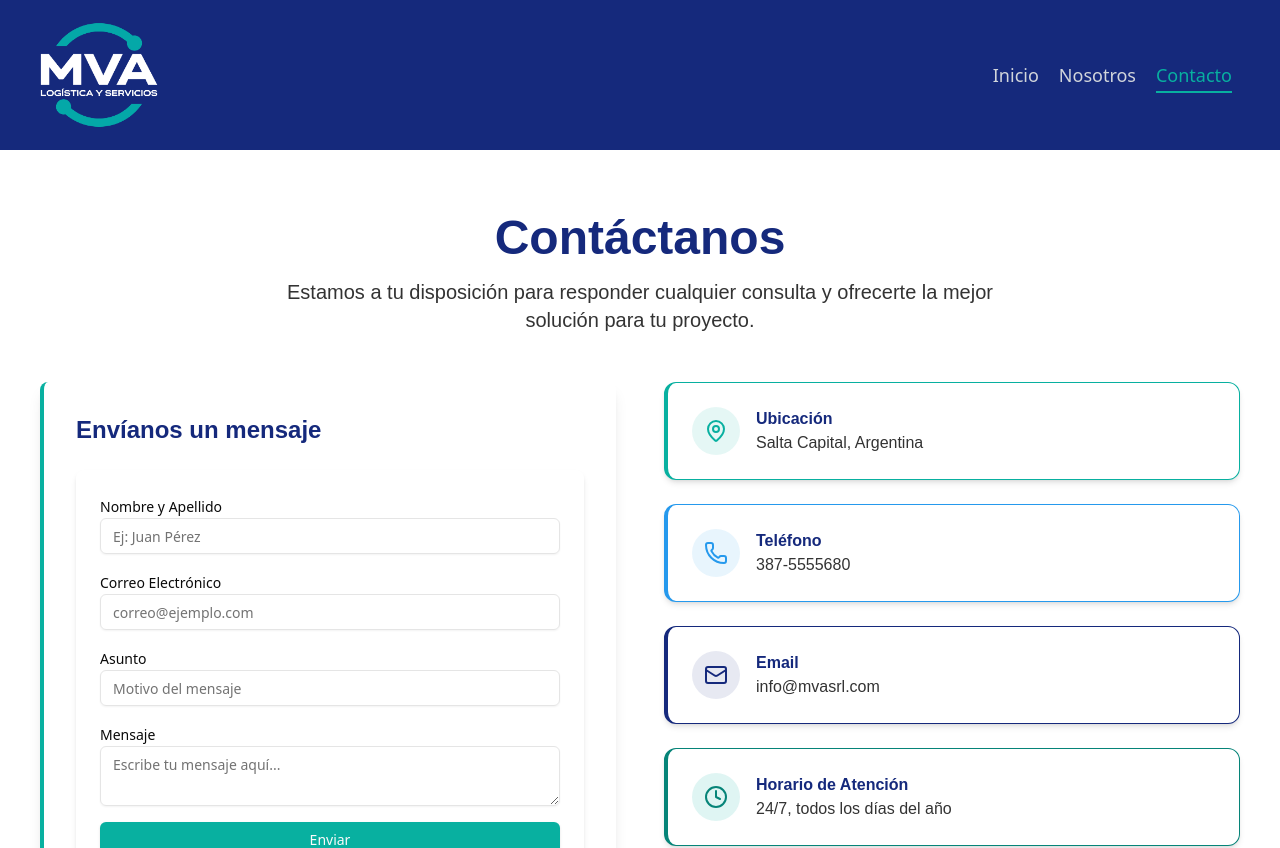
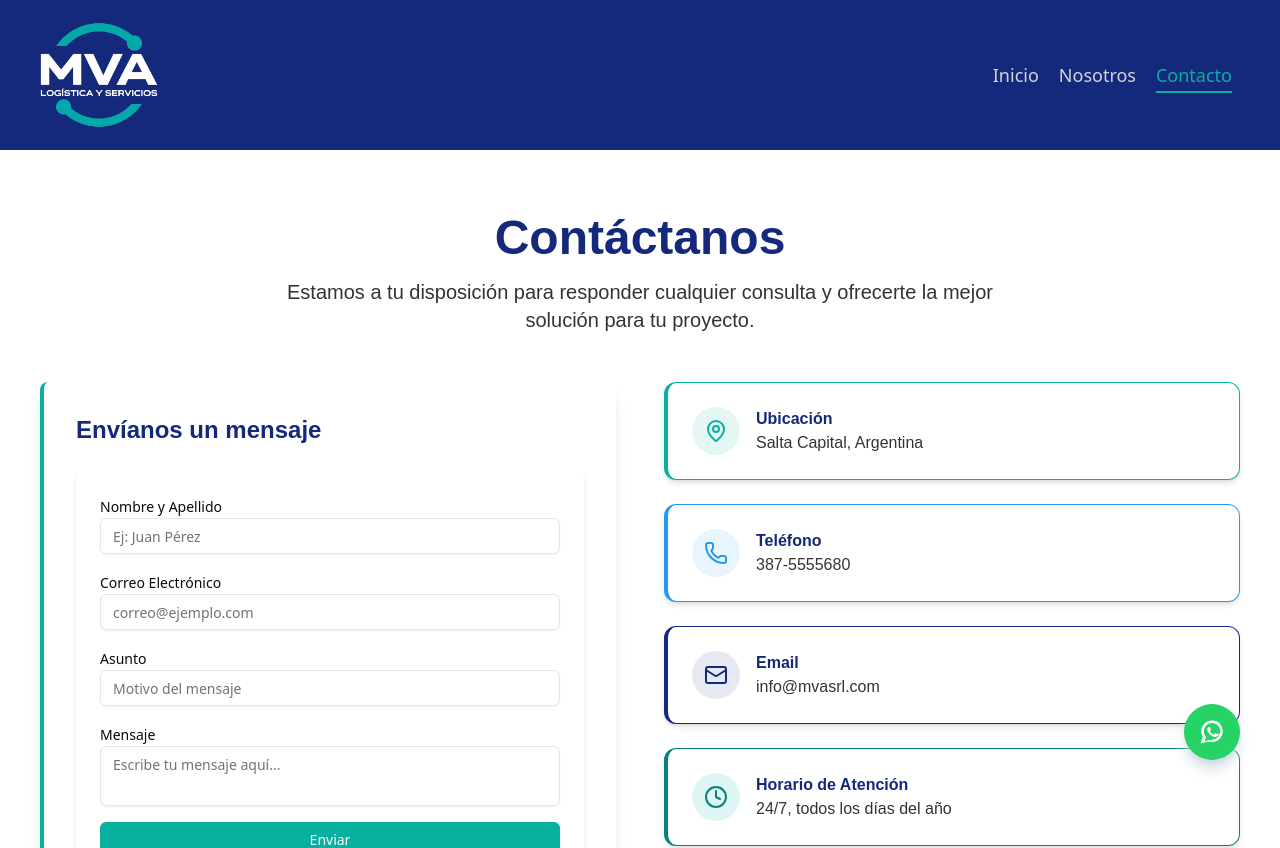
Before and after one commit to ArielDRighi/mva-frontend, a Next.js app: page /contacto in a window 1280 px wide. Shown: the top 848 px of the page. Built offline with nearby package versions, Linux system fonts and the light colour scheme.

Commit message:
feat: creacion componente WhatsAppFloating y utilizacion en todas las page

```diff
--- a/components/forms/ContactForm.tsx
+++ b/components/forms/ContactForm.tsx
@@ -85,6 +85,7 @@ export function ContactForm() {
           id="message"
           {...register("message")}
           placeholder="Escribe tu mensaje aquí..."
+          className="resize-none"
         />
         {errors.message && (
           <p className="text-red-500 text-sm">{errors.message.message}</p>
--- a/components/pages/AboutPage.tsx
+++ b/components/pages/AboutPage.tsx
@@ -1,11 +1,13 @@
 import AboutUsHome from "../sections/AboutUsHome";
 import AboutUsSection from "../sections/AboutUsSection";
+import WhatsAppFloating from "../ui/local/WhatsAppFloating";
 
 const AboutPage = () => {
   return (
     <main className="font-montserrat pt-40 sm-tablet:pt-56 bg-[#F2F1EF]">
       <AboutUsHome />
       <AboutUsSection />
+      <WhatsAppFloating />
     </main>
   );
 };
--- a/components/pages/ContactoPage.tsx
+++ b/components/pages/ContactoPage.tsx
@@ -4,9 +4,11 @@ import { motion } from "motion/react";
 import { ContactForm } from "@/components/forms/ContactForm";
 import { MapPin, Phone, Mail, Clock } from "lucide-react";
 import { Card, CardContent } from "@/components/ui/card";
+import WhatsAppFloating from "../ui/local/WhatsAppFloating";
 
 export default function ContactoPage() {
   return (
+    <>
       <motion.div
         className="flex-1 flex flex-col bg-mva-blanco-100 p-4 py-16 mt-[150px]"
         initial={{ opacity: 0, y: 30 }}
@@ -124,5 +126,7 @@ export default function ContactoPage() {
           </div>
         </div>
       </motion.div>
+      <WhatsAppFloating />
+    </>
   );
 }
--- a/components/pages/HomePage.tsx
+++ b/components/pages/HomePage.tsx
@@ -5,6 +5,7 @@ import AboutUsSection from "../sections/AboutUsSection";
 import Asks from "../sections/Asks";
 import Cta from "../sections/Cta";
 import ServiciosPage from "./ServiciosPage";
+import WhatsAppFloating from "../ui/local/WhatsAppFloating";
 
 const HomePage = () => {
   return (
@@ -13,6 +14,7 @@ const HomePage = () => {
       <ServiciosPage />
       <Asks />
       <Cta />
+      <WhatsAppFloating />
     </main>
   );
 };
--- /dev/null
+++ b/components/ui/local/WhatsAppFloating.tsx
@@ -0,0 +1,42 @@
+"use client";
+
+import React from "react";
+import {
+  Tooltip,
+  TooltipTrigger,
+  TooltipContent,
+  TooltipProvider,
+} from "@/components/ui/tooltip";
+
+export default function WhatsAppFloating() {
+  const phone = "5493875555680";
+  const url = `https://wa.me/${phone}`;
+
+  return (
+    <TooltipProvider delayDuration={0}>
+      <Tooltip>
+        <TooltipTrigger asChild>
+          <a
+            href={url}
+            target="_blank"
+            rel="noopener noreferrer"
+            aria-label="Abrir chat de WhatsApp"
+            className="fixed bottom-10 right-10 z-50 bg-[#25D366] hover:bg-[#1ebe57] text-white rounded-full p-4 shadow-lg shadow-slate-300 flex items-center justify-center"
+          >
+            <svg
+              xmlns="http://www.w3.org/2000/svg"
+              viewBox="0 0 24 24"
+              fill="currentColor"
+              className="w-6 h-6"
+              aria-hidden="true"
+            >
+              <path d="M20.52 3.48A11.92 11.92 0 0012 .5C6.15.5 1.3 5.35 1.3 11.2c0 1.97.52 3.9 1.5 5.6L.5 23.5l6.9-2.1A11.68 11.68 0 0012 22c5.85 0 10.7-4.85 10.7-10.8 0-2.9-1.06-5.62-3.18-7.72zM12 20.5c-1.03 0-2.04-.16-3-.48l-.22-.07-4.10 1.25 1.25-4.03-.07-.22A8.3 8.3 0 013.7 11.2 8.3 8.3 0 0112 3c4.6 0 8.3 3.7 8.3 8.2S16.6 19.5 12 19.5z" />
+              <path d="M17.6 14.2c-.27-.14-1.6-.78-1.84-.87-.24-.09-.42-.14-.6.14s-.69.87-.84 1.05c-.15.19-.3.21-.57.07-.27-.14-1.14-.42-2.17-1.34-.8-.71-1.34-1.58-1.5-1.86-.16-.28-.02-.43.12-.57.12-.12.27-.31.4-.47.13-.16.17-.28.27-.47.1-.19.04-.35-.02-.49-.07-.14-.6-1.43-.82-1.96-.22-.52-.44-.45-.6-.46-.15-.01-.33-.01-.5-.01-.17 0-.45.06-.69.28-.24.22-.92.92-.92 2.25 0 1.33.94 2.62 1.07 2.8.13.18 1.85 2.94 4.49 4.12 3.13 1.4 3.13 0 3.69-.03.56-.03 1.82-.74 2.07-1.46.25-.72.25-1.34.18-1.46-.07-.12-.24-.19-.51-.33z" />
+            </svg>
+          </a>
+        </TooltipTrigger>
+        <TooltipContent side="left">Chatea con un representante</TooltipContent>
+      </Tooltip>
+    </TooltipProvider>
+  );
+}
```
Lines whose indentation alone changed are shown as unchanged.
